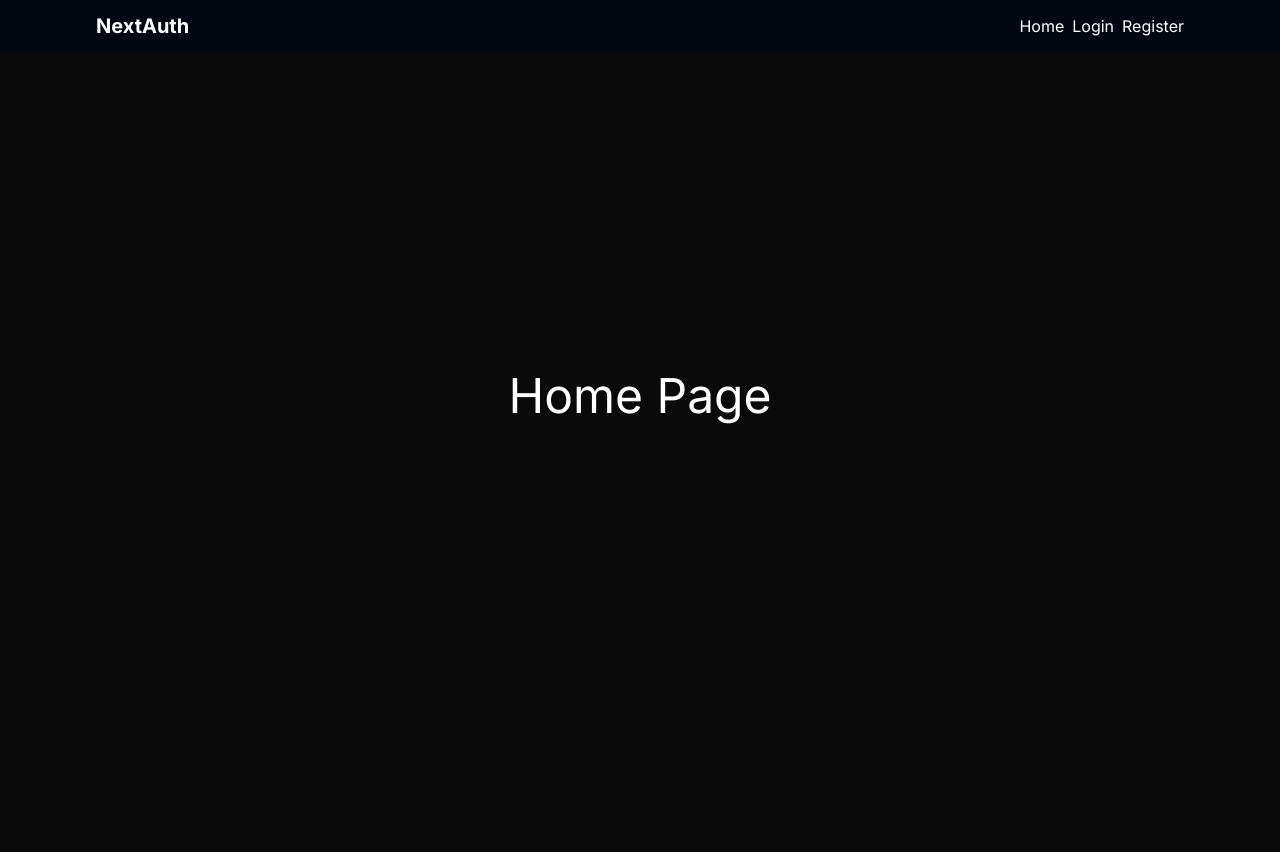
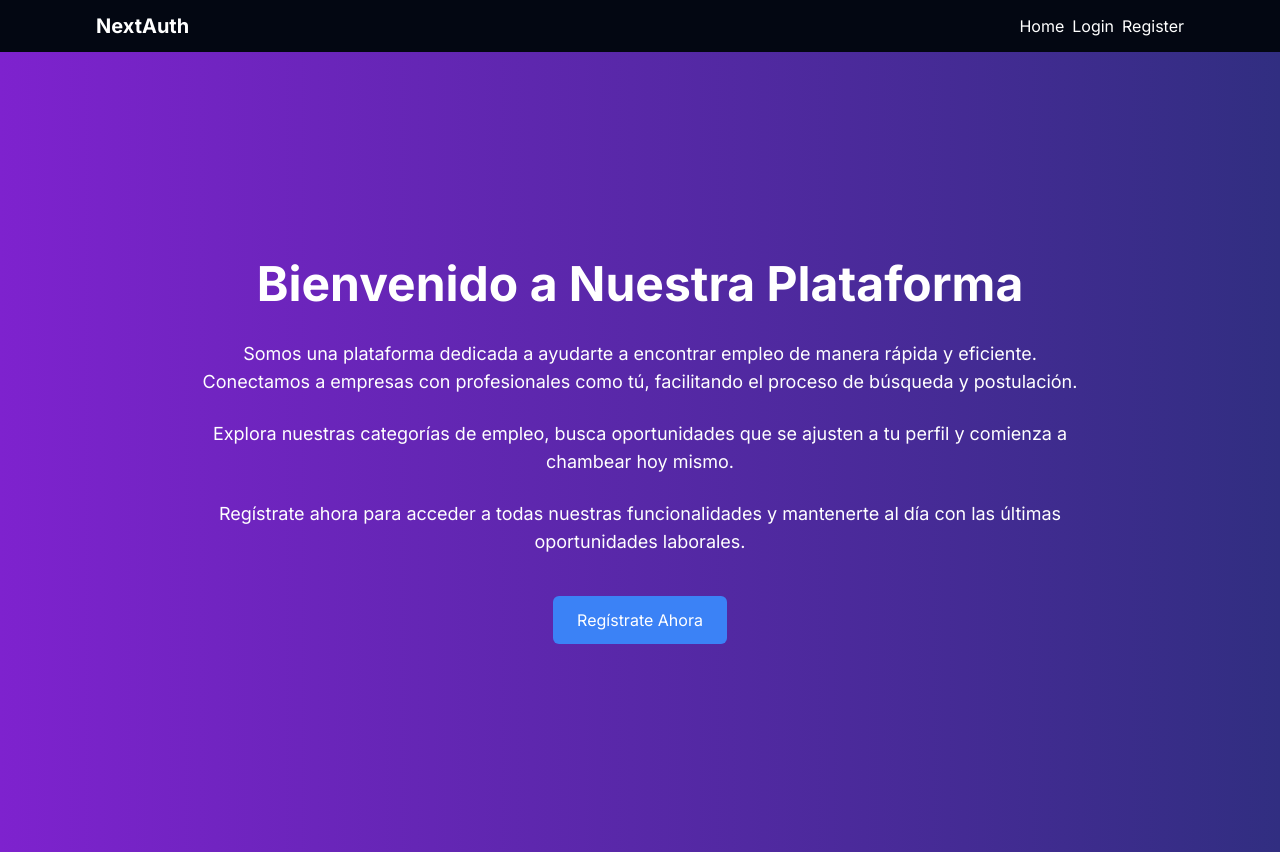
Before and after one commit to Yimi-17/buscatuchamba, a Next.js app: page / in a window 1280 px wide. Before the commit the page ends 800 px from the top, so only its background shows below. Built offline with nearby package versions, Linux system fonts and the light colour scheme; no server answers.

Commit message:
Update page.jsx

```diff
--- a/src/app/page.jsx
+++ b/src/app/page.jsx
@@ -1,11 +1,30 @@
 function HomePage() {
   return (
-    <section className="h-[calc(100vh-7rem)] flex justify-center items-center">
-      <div>
-        <h1 className="text-white text-5xl">Home Page</h1>
+    <section className="h-screen flex justify-center items-center bg-gradient-to-r from-purple-700 to-indigo-900 text-white">
+      <div className="max-w-4xl text-center">
+        <h1 className="text-5xl font-bold mb-8">Bienvenido a Nuestra Plataforma</h1>
+        <p className="text-lg mb-6">
+          Somos una plataforma dedicada a ayudarte a encontrar empleo de manera rápida y eficiente.
+          Conectamos a empresas con profesionales como tú, facilitando el proceso de búsqueda y
+          postulación.
+        </p>
+        <p className="text-lg mb-6">
+          Explora nuestras categorías de empleo, busca oportunidades que se ajusten a tu perfil y
+          comienza a chambear hoy mismo.
+        </p>
+        <p className="text-lg mb-6">
+          Regístrate ahora para acceder a todas nuestras funcionalidades y mantenerte al día con las
+          últimas oportunidades laborales.
+        </p>
+        <a
+          href="/auth/register"
+          className="bg-blue-500 hover:bg-blue-600 text-white py-3 px-6 rounded-md inline-block mt-4 transition duration-300"
+        >
+          Regístrate Ahora
+        </a>
       </div>
     </section>
-  )
+  );
 }
 
-export default HomePage
+export default HomePage;
```
